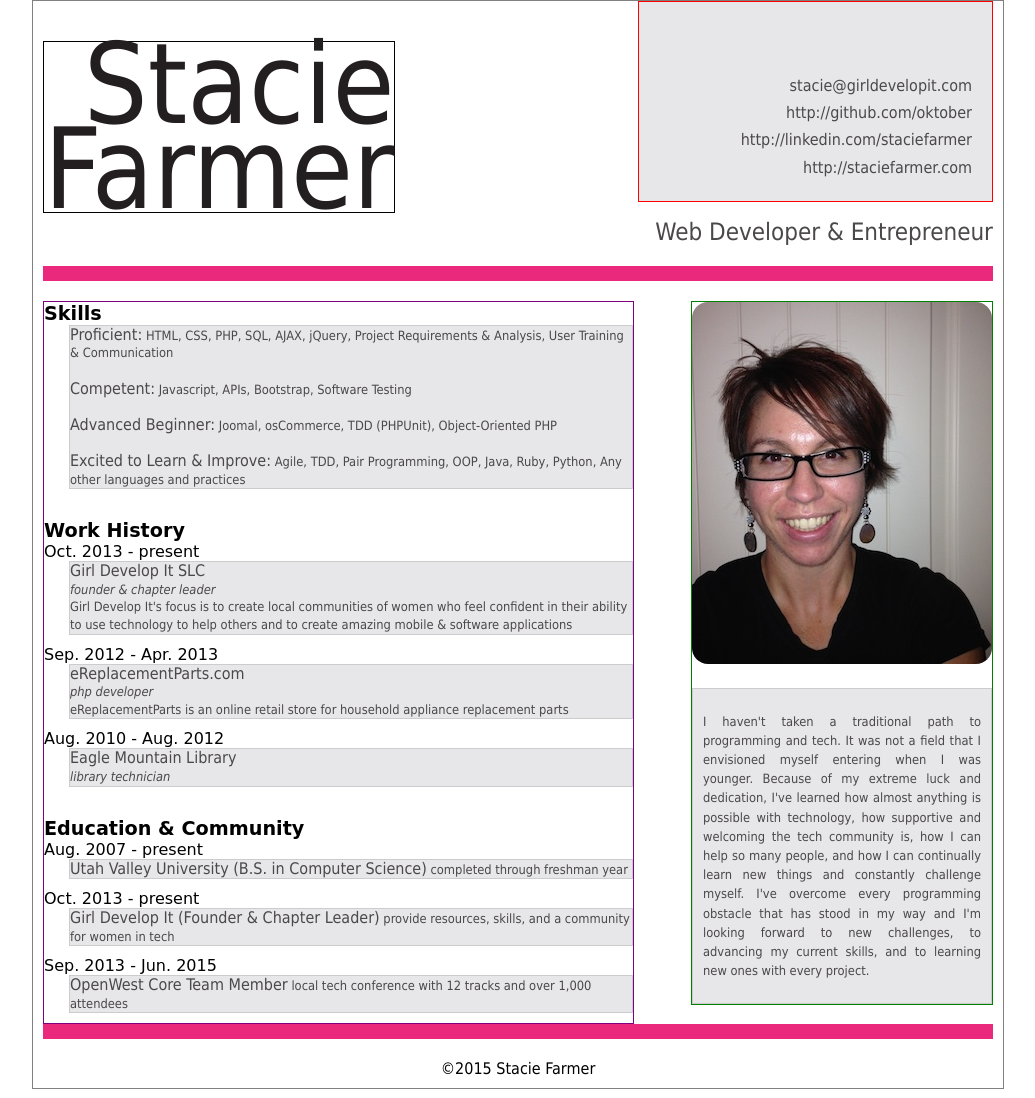
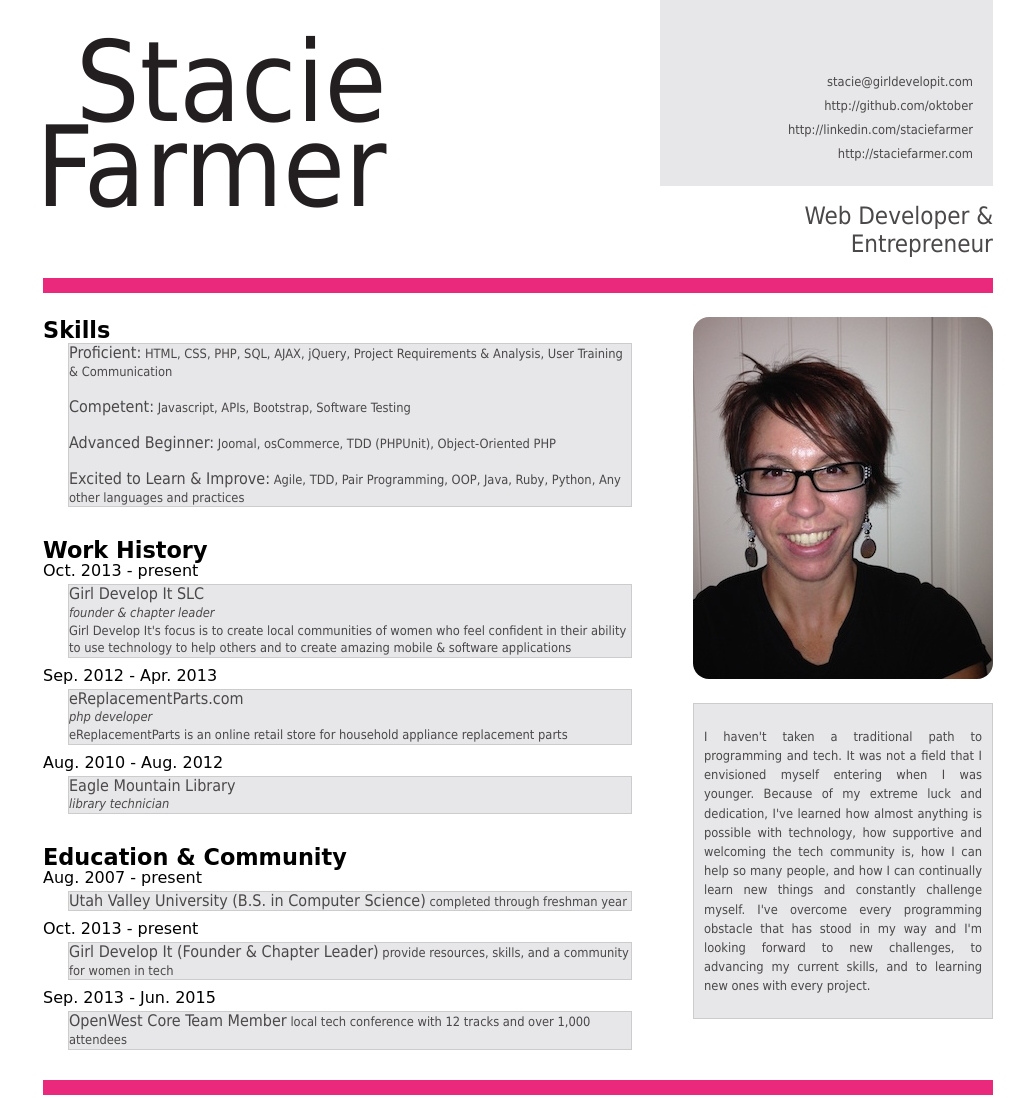
Before and after one commit to gdiSLC/intro-to-html-css, a website: page examples/end_project.html in a window 1280 px wide. Shown: the top 1098 px of the page, without its empty margins (122-1157 px from the left). Drawn offline with Linux system fonts and the light colour scheme.

Commit message:
Remove borders and fix little styling quirks

```diff
--- a/examples/end_project.css
+++ b/examples/end_project.css
@@ -3,8 +3,6 @@ body {
 	padding: 0 10px 10px 10px;
 	margin: 0 auto;
 	font-family: Tahoma, sans-serif;
-
-	border: 1px solid gray;
 }
 
 header {
@@ -18,21 +16,18 @@ header {
 	font-size: 7rem;
 	line-height: 5.3rem;
 	margin-top: 40px;
+	margin-left: -7px;
 	color: #231F20;
-
-	border: 1px solid black;
 }
 
 #contact {
-	width: 33%;
+	width: 293px;
 	float: right;
 	background-color: #E7E7E9;
 	padding: 70px 20px 20px 20px;
 	text-align: right;
-	font-size: 1rem;
-	line-height: 1.7rem;
-
-	border: 1px solid red;
+	font-size: 0.8em;
+	line-height: 1.5rem;
 }
 #contact a {
 	text-decoration: none;
@@ -40,7 +35,7 @@ header {
 }
 
 #my_title {
-	width: 40%;
+	width: 335px;
 	float: right;
 	text-align: right;
 	margin-top: 16px;
@@ -54,27 +49,29 @@ header {
 	width: 100%;
 	height: 15px;
 	margin: 20px 0;
+	display: inline-block;
 }
 
 #left_column {
 	clear: both;
 	width: 62%;
 	float: left;
-
-	border: 1px solid purple;
 }
 
 section.title {
 	font-family: cursive;
 	font-weight: bold;
-	font-size: 1.2rem;
+	font-size: 1.4rem;
 }
 section.lower {
 	margin-top: 30px;
+	margin-bottom: 0;
 }
 
 section.date {
 	font-family: cursive;
+	line-height: 1rem;
+	margin-bottom: 5px;
 }
 
 section.block {
@@ -94,8 +91,6 @@ span.skill_section {
 #right_column {
 	width: 300px;
 	float: right;
-
-	border: 1px solid green;
 }
 
 section.right {
--- a/examples/end_project.html
+++ b/examples/end_project.html
@@ -71,7 +71,7 @@
 			</section>
 		</section>
 
-		<div id="divider"></div>
+		<div id="divider" style="margin-top:20px;"></div>
 
 		<footer>&copy;2015 Stacie Farmer
 		</footer>
```
